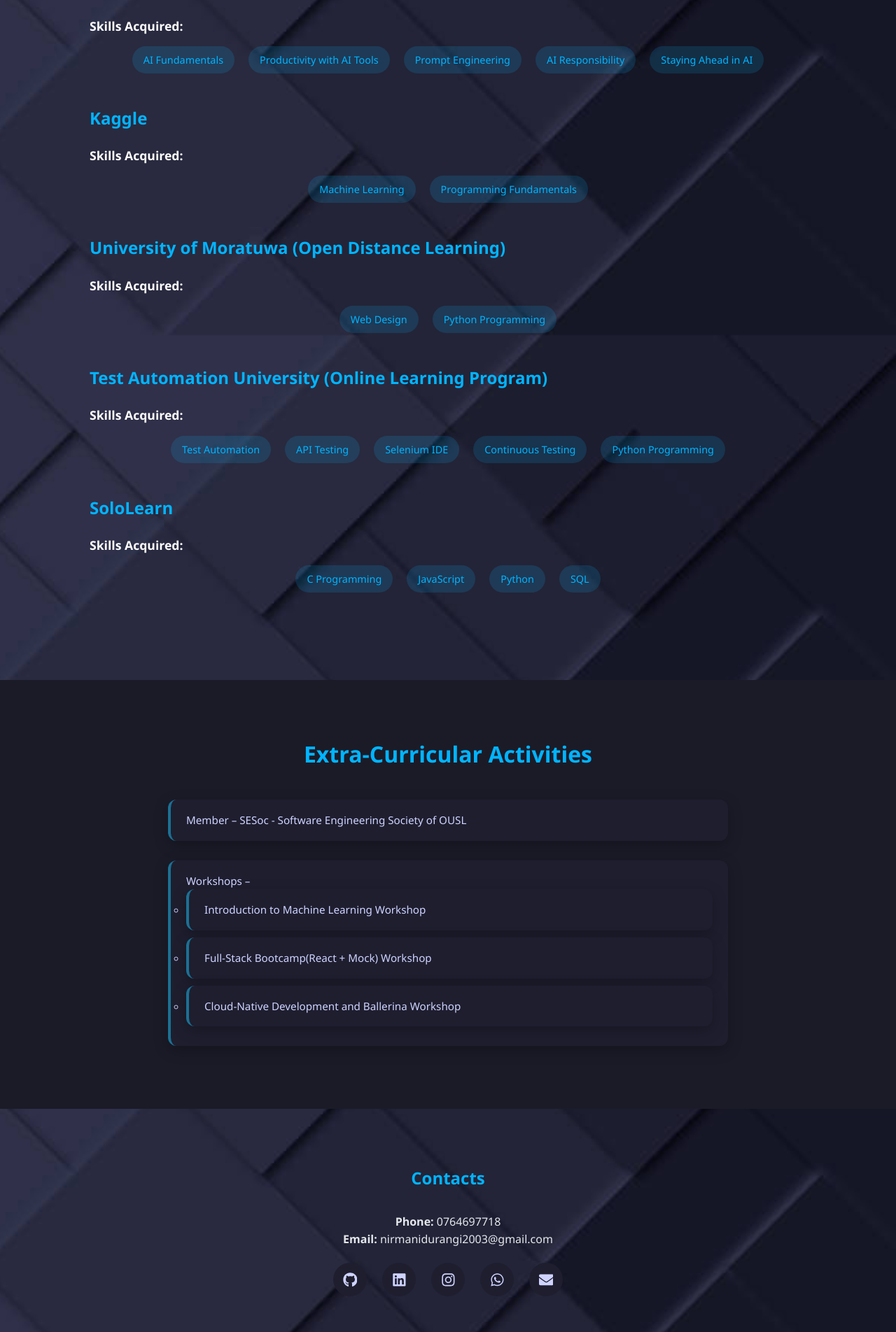
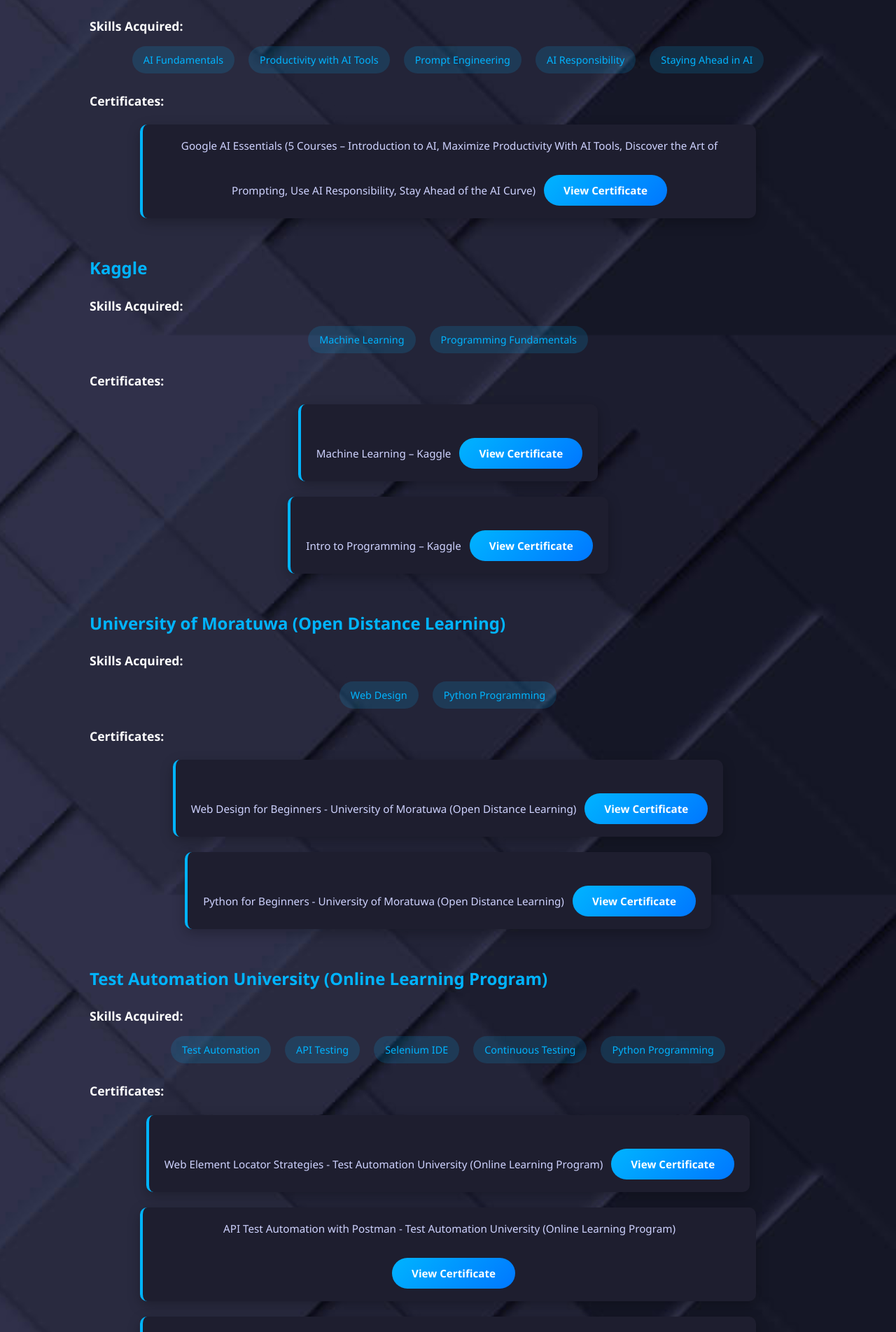
Before and after one commit to D200322/portfolio, a React (Vite) app in the folder react-portfolio/: page / in a window 1280 px wide. Shown: the part 5921-7825 px from the top of the page at 70% size. Built offline with nearby package versions, Linux system fonts and the light colour scheme.

Commit message:
Updated portfolio

```diff
--- a/react-portfolio/src/components/portfolio.jsx
+++ b/react-portfolio/src/components/portfolio.jsx
@@ -11,11 +11,24 @@
 
   const [showCertificates, setShowCertificates] = useState(false);
 const [selectedCertificate, setSelectedCertificate] = useState(null);
-const [visibleCertificates, setVisibleCertificates] = useState({});
+const [visibleCertificates, setVisibleCertificates] = useState({
+  "Google AI Essentials": true,
+  "Kaggle": true,
+  "University of Moratuwa (Open Distance Learning)": true,
+  "Test Automation University (Online Learning Program)": true,
+  "SoloLearn": true,
+});
 const [educationAnimated, setEducationAnimated] = useState(false);
 const [menuOpen, setMenuOpen] = useState(false);
 const menuToggle = document.querySelector('.menu-toggle');
 const navLinks = document.querySelector('.navbar ul');
+
+const toggleCertificates = (category) => {
+  setVisibleCertificates(prev => ({
+    ...prev,
+    [category]: !prev[category]
+  }));
+};
 
 
 
```
